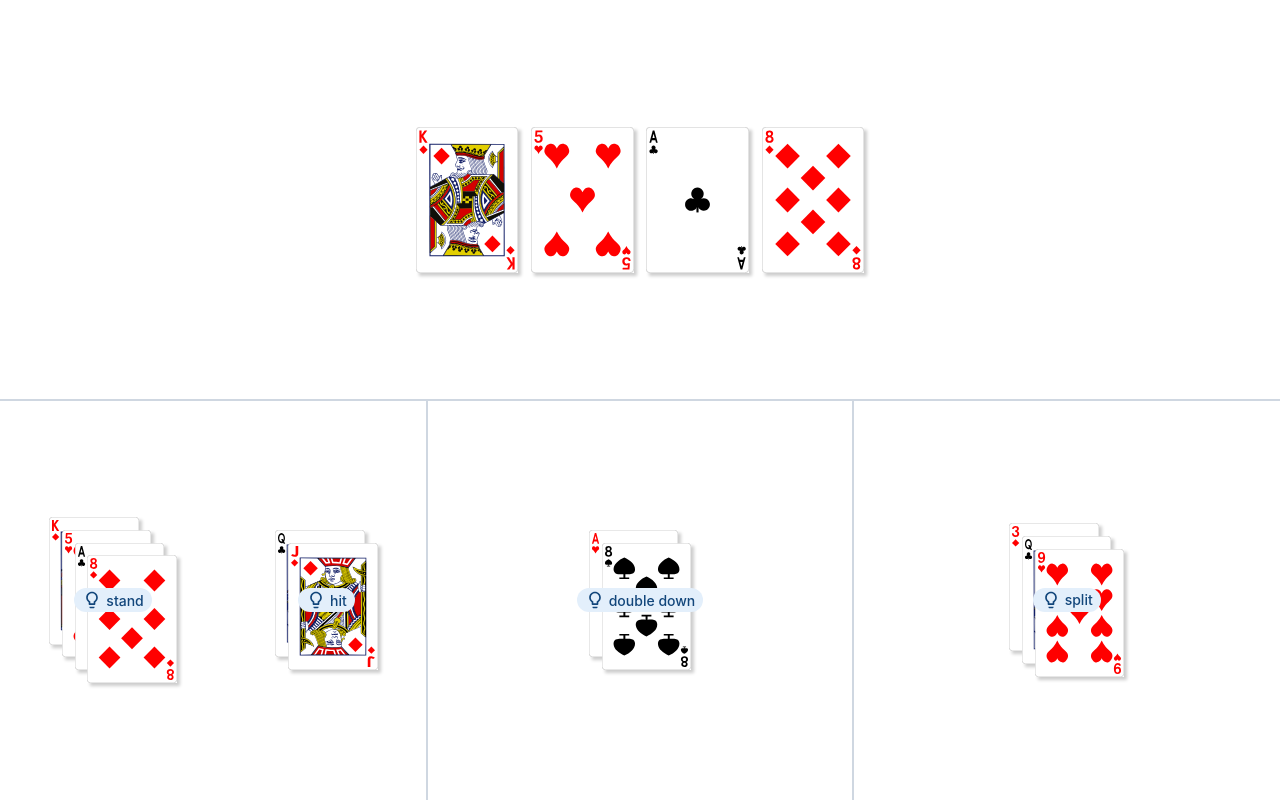
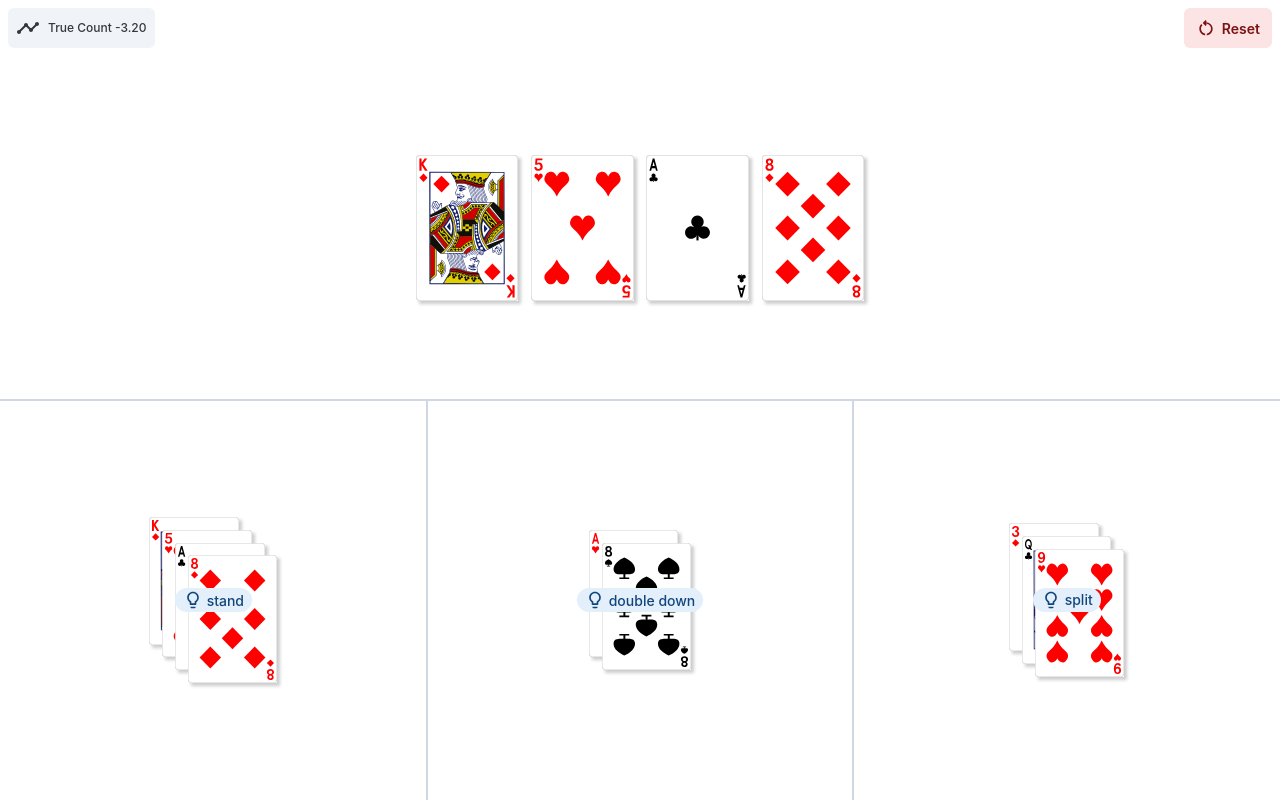
Before and after one commit to landrygeiger/cornhacks2024, a React (Vite) app in the folder client/: page / in a window 1280 px wide. Both pictures are taken after a click on the button "Start". Built offline with nearby package versions, Linux system fonts and the light colour scheme; no server answers.

Commit message:
Add button back

```diff
--- a/client/src/App.tsx
+++ b/client/src/App.tsx
@@ -53,7 +53,7 @@ const App = () => {
           {appState.kind === "setup" ? (
             <DeckCountSelector appState={appState} setAppState={setAppState} />
           ) : (
-            <GameView />
+            <GameView setAppState={setAppState} />
           )}
         </div>
       </div>
--- a/client/src/components/DeckCountSelector.tsx
+++ b/client/src/components/DeckCountSelector.tsx
@@ -27,7 +27,7 @@ const DeckCountSelector: FC<Props> = ({ appState, setAppState }) => {
       }}
     >
       <Card sx={{ minWidth: "25em", gap: "1.25em" }}>
-        <Typography level="h1">Black Jack Optimal</Typography>
+        <Typography level="h3">Black Jack Optimal</Typography>
         <Typography>How many decks will you be playing with?</Typography>
         <Stack direction="row" alignItems="center" gap={"1em"}>
           <Button
--- a/client/src/components/GameView.tsx
+++ b/client/src/components/GameView.tsx
@@ -1,7 +1,11 @@
-import { FC } from "react";
+import { Dispatch, FC, SetStateAction } from "react";
 import DealerHandView from "./DealerHandView";
 import PlayerView from "./PlayerView";
-import { HandWithPrescription } from "../types";
+import { AppState, HandWithPrescription } from "../types";
+import TrueCountView from "./TrueCountView";
+import { Button } from "@mui/joy";
+import { RestartAltOutlined } from "@mui/icons-material";
+import { initialSetupState } from "../utils";
 
 const p1Hand: HandWithPrescription[] = [
   {
@@ -13,13 +17,13 @@ const p1Hand: HandWithPrescription[] = [
     ],
     prescription: "stand",
   },
-  {
-    hand: [
-      { suit: "clubs", rank: "queen" },
-      { suit: "diamonds", rank: "jack" },
-    ],
-    prescription: "hit",
-  },
+  // {
+  //   hand: [
+  //     { suit: "clubs", rank: "queen" },
+  //     { suit: "diamonds", rank: "jack" },
+  //   ],
+  //   prescription: "hit",
+  // },
 ];
 
 const p2Hand: HandWithPrescription[] = [
@@ -43,7 +47,11 @@ const p3Hand: HandWithPrescription[] = [
   },
 ];
 
-const GameView: FC = () => {
+type Props = {
+  setAppState: Dispatch<SetStateAction<AppState>>;
+};
+
+const GameView: FC<Props> = ({ setAppState }) => {
   return (
     <div
       style={{
@@ -60,8 +68,6 @@ const GameView: FC = () => {
     >
       <div
         style={{
-          marginLeft: "auto",
-          marginRight: "auto",
           flexGrow: 1,
           flexBasis: 0,
           display: "flex",
@@ -70,7 +76,26 @@ const GameView: FC = () => {
           alignItems: "center",
         }}
       >
-        <div style={{ display: "flex" }}>
+        <div
+          style={{
+            display: "flex",
+            justifyContent: "space-between",
+            alignSelf: "stretch",
+            margin: "0.5em 0.5em",
+          }}
+        >
+          <TrueCountView trueCount={-3.2} />
+          <Button
+            size="sm"
+            color="danger"
+            variant="soft"
+            startDecorator={<RestartAltOutlined fontSize="small" />}
+            onClick={() => setAppState(initialSetupState)}
+          >
+            Reset
+          </Button>
+        </div>
+        <div style={{ display: "flex", flexGrow: 1 }}>
           <DealerHandView hand={p1Hand[0].hand} />
         </div>
       </div>
--- /dev/null
+++ b/client/src/components/TrueCountView.tsx
@@ -0,0 +1,34 @@
+import { Timeline } from "@mui/icons-material";
+import { Alert } from "@mui/joy";
+import { SxProps } from "@mui/joy/styles/types";
+import { FC } from "react";
+
+type Props = {
+  trueCount: number;
+  sx?: SxProps;
+};
+
+const formatTrueCount = (trueCount: number) =>
+  `${trueCount >= 0 ? "+" : ""}${trueCount.toFixed(2)}`;
+
+const TrueCountView: FC<Props> = ({ trueCount, sx }) => {
+  return (
+    <Alert
+      sx={{
+        // borderTopLeftRadius: 0,
+        // borderTopRightRadius: 0,
+        // borderBottomLeftRadius: 0,
+        // top: 0,
+        // left: 0,
+        ...sx,
+      }}
+      size="sm"
+      color="neutral"
+      startDecorator={<Timeline />}
+    >
+      True Count {formatTrueCount(trueCount)}
+    </Alert>
+  );
+};
+
+export default TrueCountView;
```
